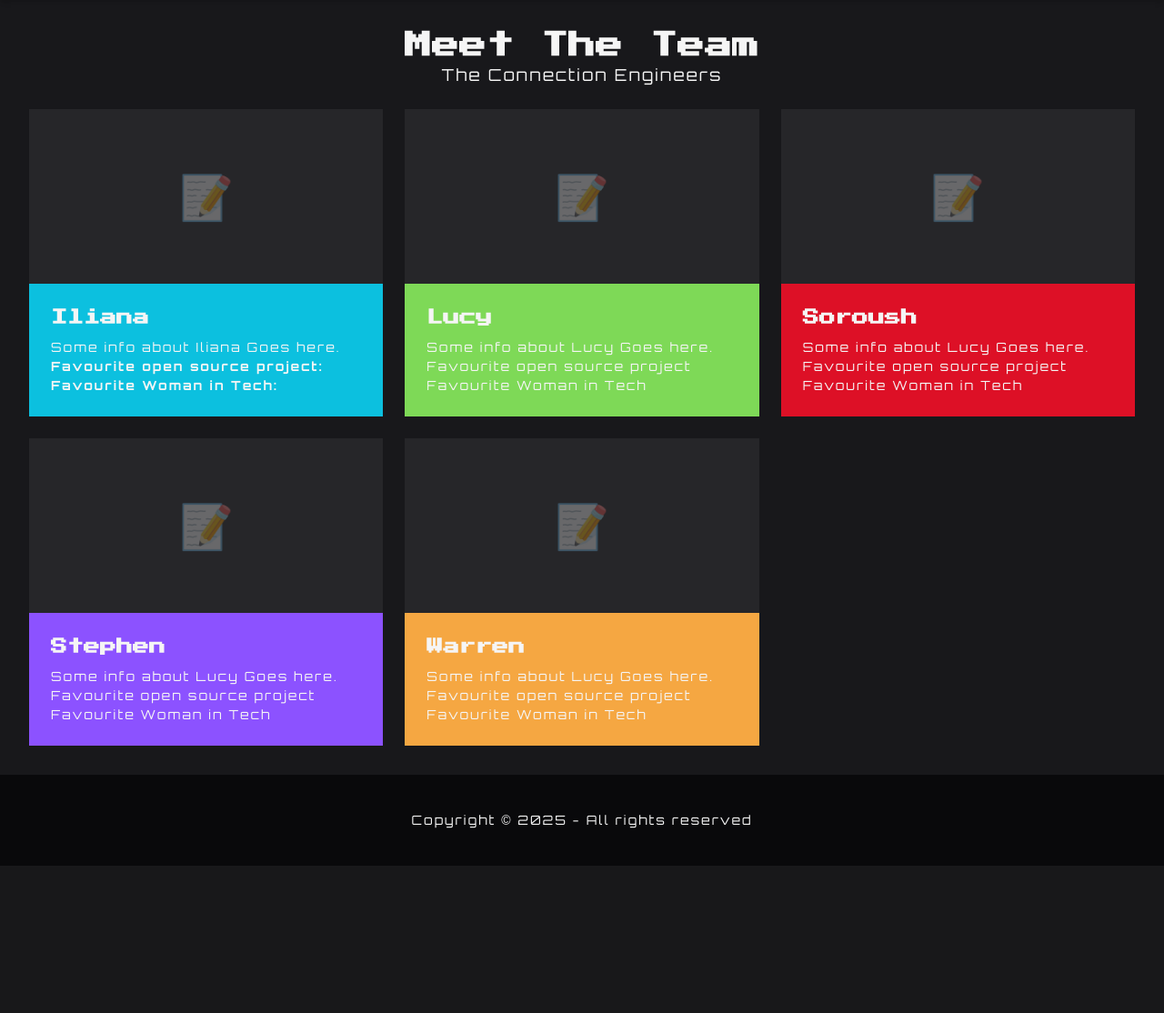
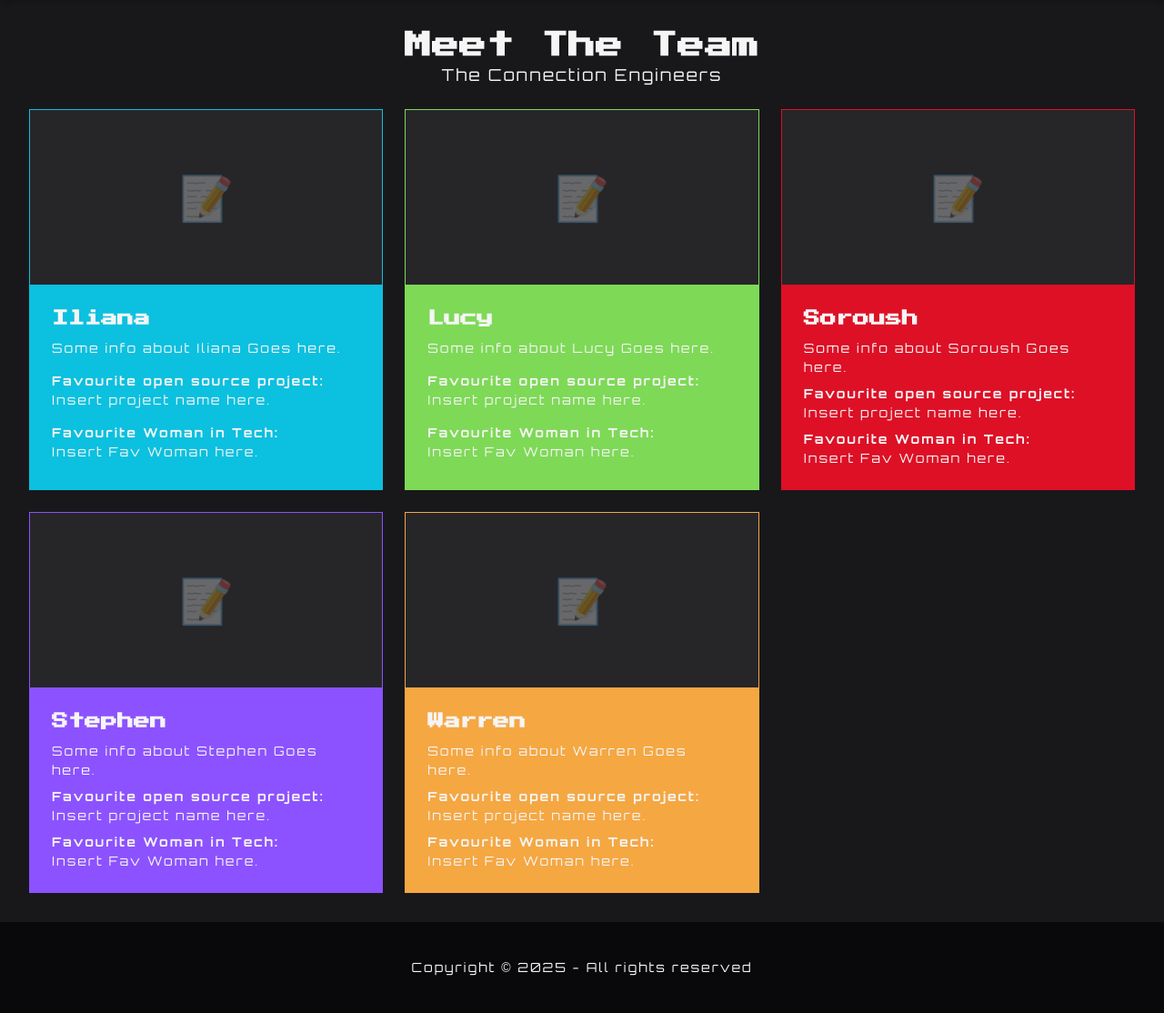
Before and after one commit to stephendawsondev/march-hackathon, a Django app: page /team/ in a window 1280 px wide. Shown: the part 65-1179 px from the top of the page at 91% size. Before the commit the page ends 1017 px from the top, so only its background shows below. Run offline with Django 4.2, Linux system fonts and the light colour scheme; style sheets or scripts are compiled from the project's sources; parts of the project's set-up code (start-up, migrations or seed data) failed here and were passed over; some web fonts are replaced.

Commit message:
Sorted paragraph formatting on the card bodies

```diff
--- a/home/static/home/css/team.css
+++ b/home/static/home/css/team.css
@@ -1,20 +1,25 @@
 /* Team page styling */
 #iliana-card {
     background-color: var(--highlight1);
+    border: 1px solid var(--highlight1);
   }
 
   #lucy-card {
     background-color: var(--highlight2);
+    border: 1px solid var(--highlight2);
   }
 
   #soroush-card {
     background-color: var(--highlight3);
+    border: 1px solid var(--highlight3);
   }
 
   #stephen-card {
     background-color: var(--highlight4);
+    border: 1px solid var(--highlight4);
   }
 
   #warren-card {
     background-color: var(--highlight5);
+    border: 1px solid var(--highlight5);
   }
--- a/home/templates/home/team.html
+++ b/home/templates/home/team.html
@@ -21,10 +21,11 @@
                 <div class="text-5xl opacity-30">📝</div></figure>
                 <div class="card-body">
                     <h2 class="card-title">Iliana</h2>
-                    <p>Some info about Iliana Goes here.<br>
-                        <strong>Favourite open source project:</strong><br>
-                        <strong>Favourite Woman in Tech:</strong>
-                    </p>
+                    <p>Some info about Iliana Goes here.</p>
+                        <p><strong>Favourite open source project:</strong><br>
+                        Insert project name here.</p>
+                        <p><strong>Favourite Woman in Tech:</strong><br>
+                        Insert Fav Woman here.</p>
                 </div>
         </div>
         <div class="card bg-base-200 h-full hover:shadow-2xl transition-shadow duration-300" id="lucy-card">
@@ -32,10 +33,11 @@
                 <div class="text-5xl opacity-30">📝</div></figure>
                 <div class="card-body">
                     <h2 class="card-title">Lucy</h2>
-                    <p class="line-clamp-5">Some info about Lucy Goes here.<br>
-                        Favourite open source project<br>
-                        Favourite Woman in Tech
-                    </p>
+                    <p>Some info about Lucy Goes here.</p>
+                        <p><strong>Favourite open source project:</strong><br>
+                        Insert project name here.</p>
+                        <p><strong>Favourite Woman in Tech:</strong><br>
+                        Insert Fav Woman here.</p>
                 </div>
         </div>
         <div class="card bg-base-200 h-full hover:shadow-2xl transition-shadow duration-300" id="soroush-card">
@@ -43,10 +45,11 @@
                 <div class="text-5xl opacity-30">📝</div></figure>
                 <div class="card-body">
                     <h2 class="card-title">Soroush</h2>
-                    <p class="line-clamp-5">Some info about Lucy Goes here.<br>
-                        Favourite open source project<br>
-                        Favourite Woman in Tech
-                    </p>
+                    <p>Some info about Soroush Goes here.</p>
+                        <p><strong>Favourite open source project:</strong><br>
+                        Insert project name here.</p>
+                        <p><strong>Favourite Woman in Tech:</strong><br>
+                        Insert Fav Woman here.</p>
                 </div>
         </div>
         <div class="card bg-base-200 h-full hover:shadow-2xl transition-shadow duration-300" id="stephen-card">
@@ -54,10 +57,11 @@
                 <div class="text-5xl opacity-30">📝</div></figure>
                 <div class="card-body">
                     <h2 class="card-title">Stephen</h2>
-                    <p class="line-clamp-5">Some info about Lucy Goes here.<br>
-                        Favourite open source project<br>
-                        Favourite Woman in Tech
-                    </p>
+                    <p>Some info about Stephen Goes here.</p>
+                        <p><strong>Favourite open source project:</strong><br>
+                        Insert project name here.</p>
+                        <p><strong>Favourite Woman in Tech:</strong><br>
+                        Insert Fav Woman here.</p>
                 </div>
         </div>
         <div class="card bg-base-200 h-full hover:shadow-2xl transition-shadow duration-300" id="warren-card">
@@ -65,10 +69,11 @@
                 <div class="text-5xl opacity-30">📝</div></figure>
                 <div class="card-body">
                     <h2 class="card-title">Warren</h2>
-                    <p class="line-clamp-5">Some info about Lucy Goes here.<br>
-                        Favourite open source project<br>
-                        Favourite Woman in Tech
-                    </p>
+                    <p>Some info about Warren Goes here.</p>
+                        <p><strong>Favourite open source project:</strong><br>
+                        Insert project name here.</p>
+                        <p><strong>Favourite Woman in Tech:</strong><br>
+                        Insert Fav Woman here.</p>
                 </div>
         </div>
     </div>
```
